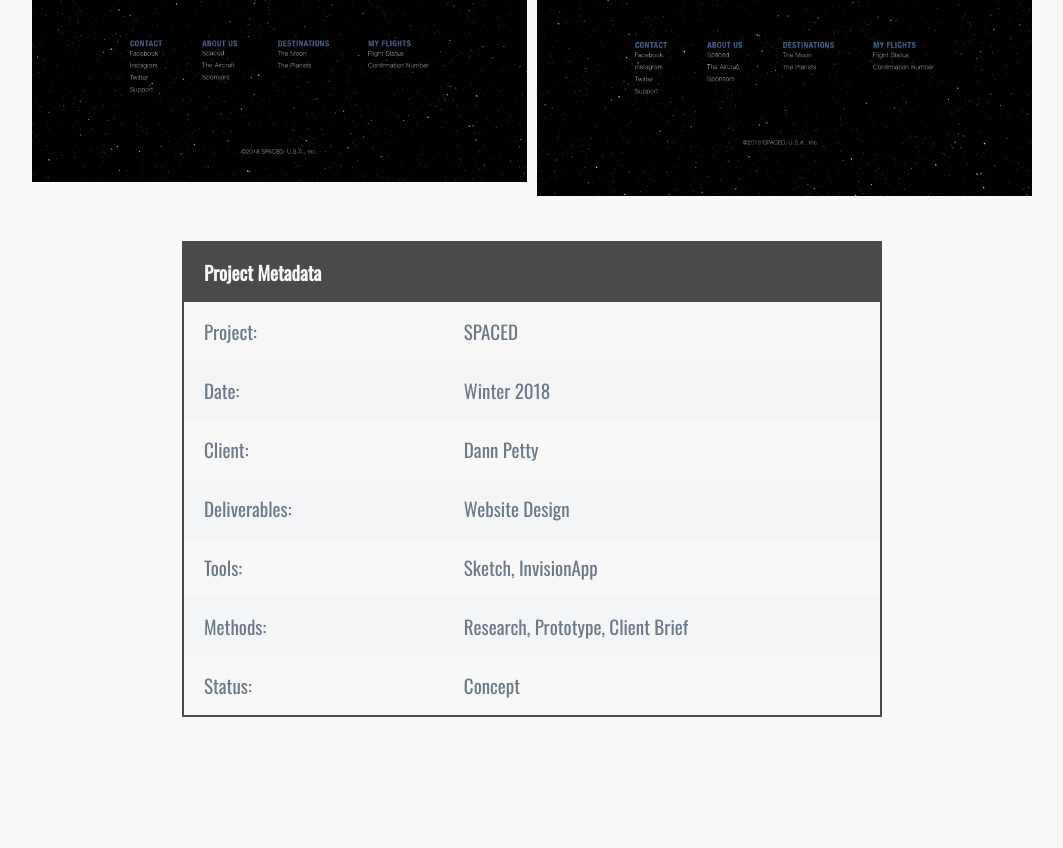
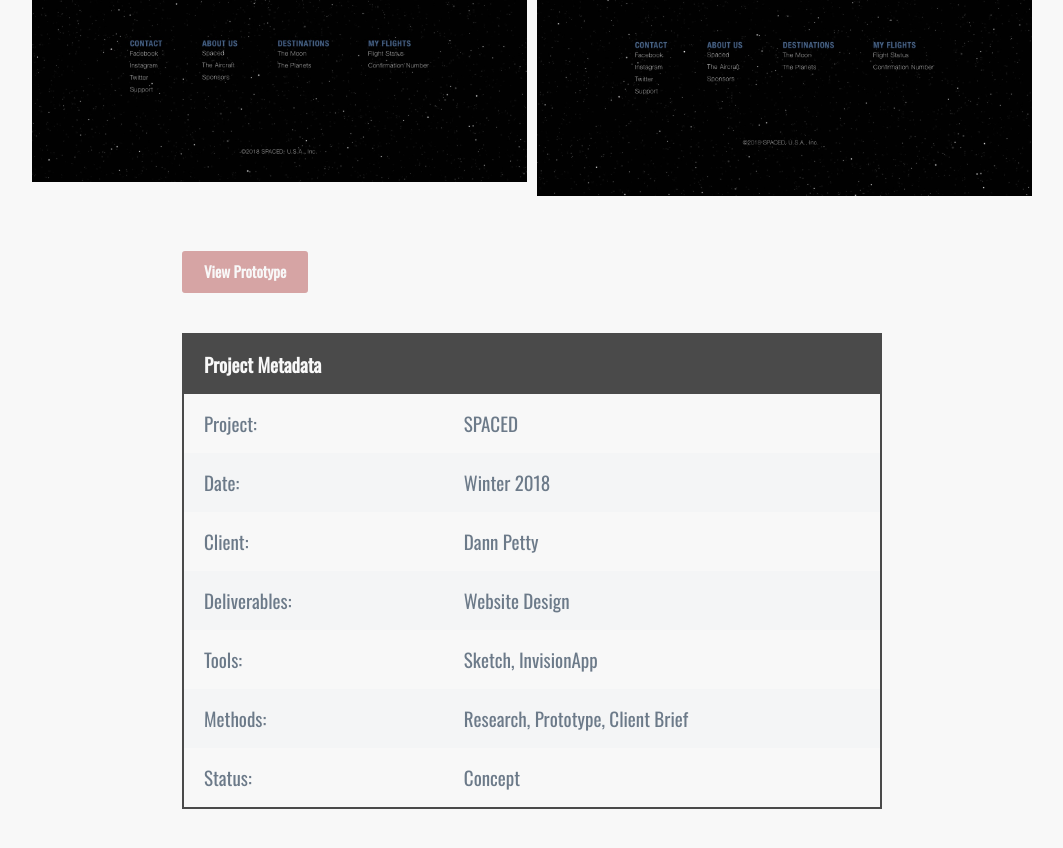
Before and after one commit to noremuhh/noremuhh.github.io, a Jekyll site: the page built from _projects/spaced.markdown, in a window 1280 px wide and 900 px high, scrolled down 4493 px. Shown: the top 848 px of the window, without its empty margins (108-1171 px from the left). Built offline with Jekyll 4.4.1, drawn with Linux system fonts in a browser that asks for light colours; nearby versions of some CDN libraries.

Commit message:
Prototype button added

```diff
--- a/_projects/spaced.markdown
+++ b/_projects/spaced.markdown
@@ -47,6 +47,8 @@ After prototype of the website was complete. I asked three people to test my web
 <img src="/uploads/Spaced4.jpg">
 </div>
 
+<a href="https://invis.io/6TPIXNL4BKP#/295475501_HOME_PAGE" class="button">View Prototype</a>
+
 | Project Metadata|
 |------------------------|-------------|
 | Project:  | SPACED  |
```
